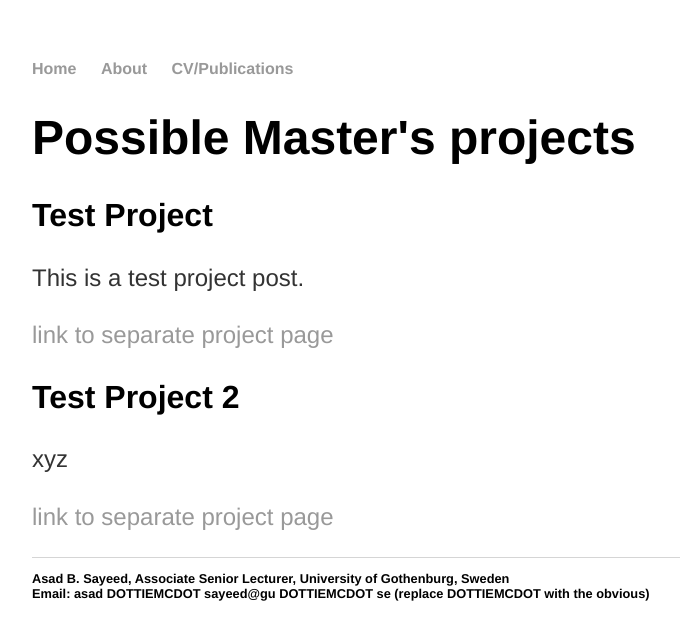
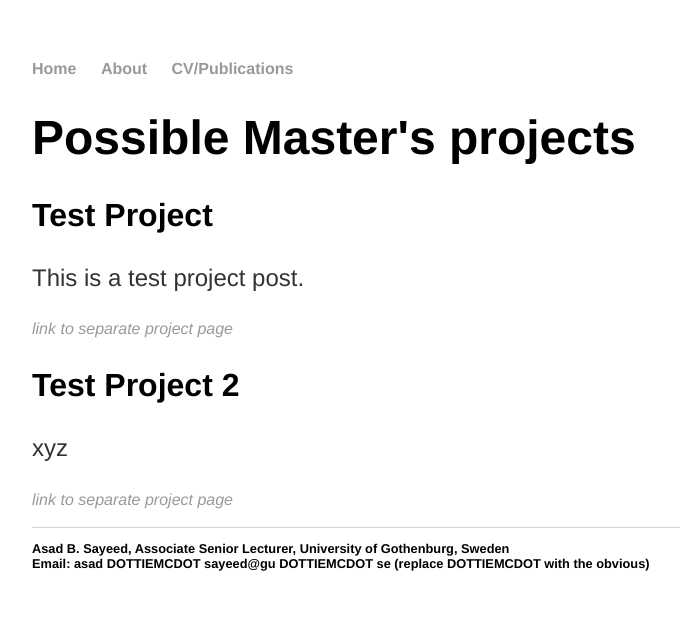
Before and after one commit to asayeed/asayeed.github.io, a Jekyll site: the page built from mastersprojects.html, in a window 1280 px wide. Shown: the top 640 px of the page, without its empty margins (160-840 px from the left). Built offline with Jekyll 4.4.1, drawn with Linux system fonts in a browser that asks for light colours.

Commit message:
Update main.css

```diff
--- a/css/main.css
+++ b/css/main.css
@@ -49,3 +49,9 @@ ul.posts li {
 .topic {
     font-family:'Helvetica', 'Arial', 'Sans-Serif';
 }
+
+p.urllink {
+    font-family:'Helvetica', 'Arial', 'Sans-Serif';
+    font-size: 1em;
+    font-style: italic;
+}
```
